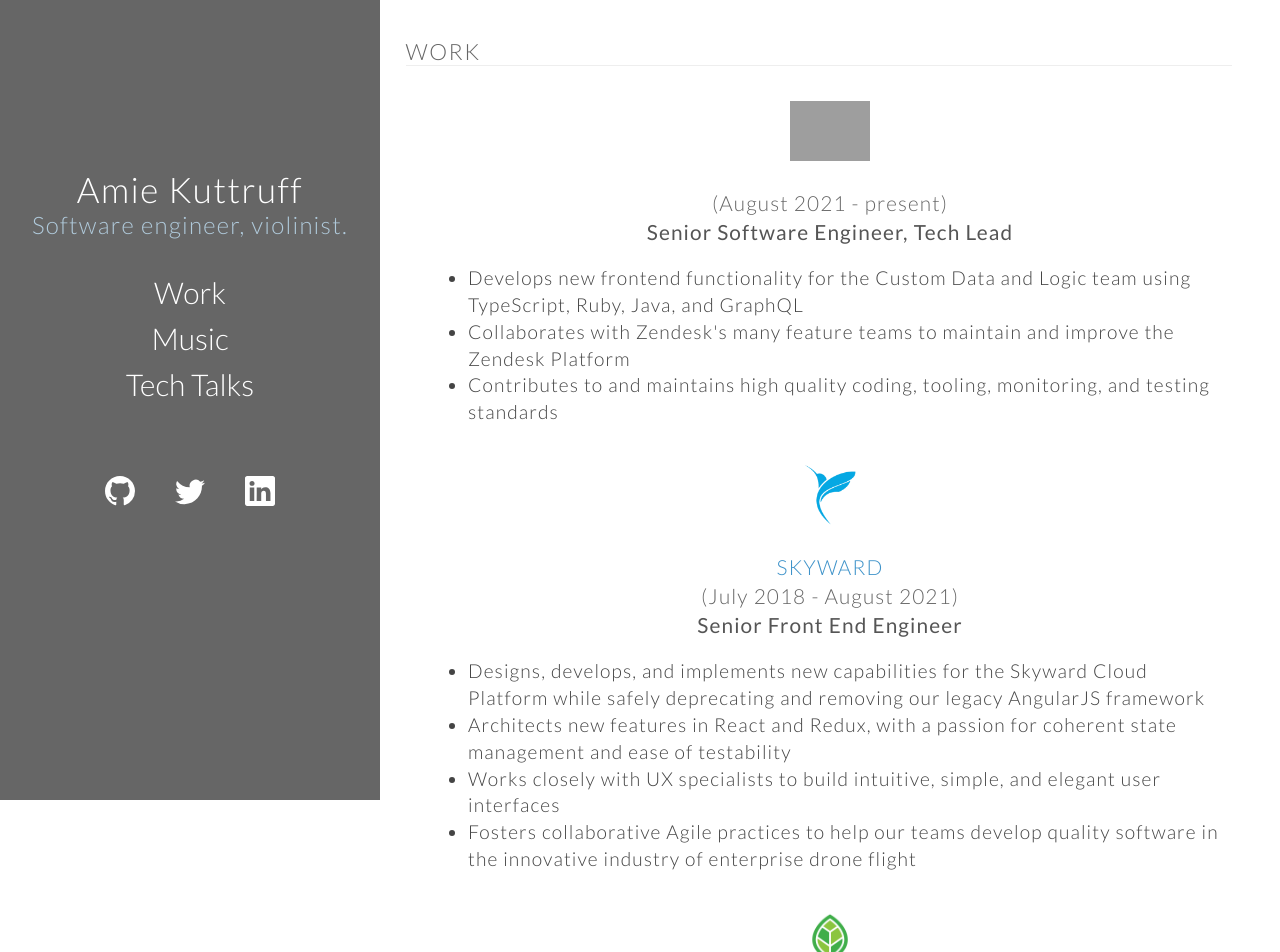
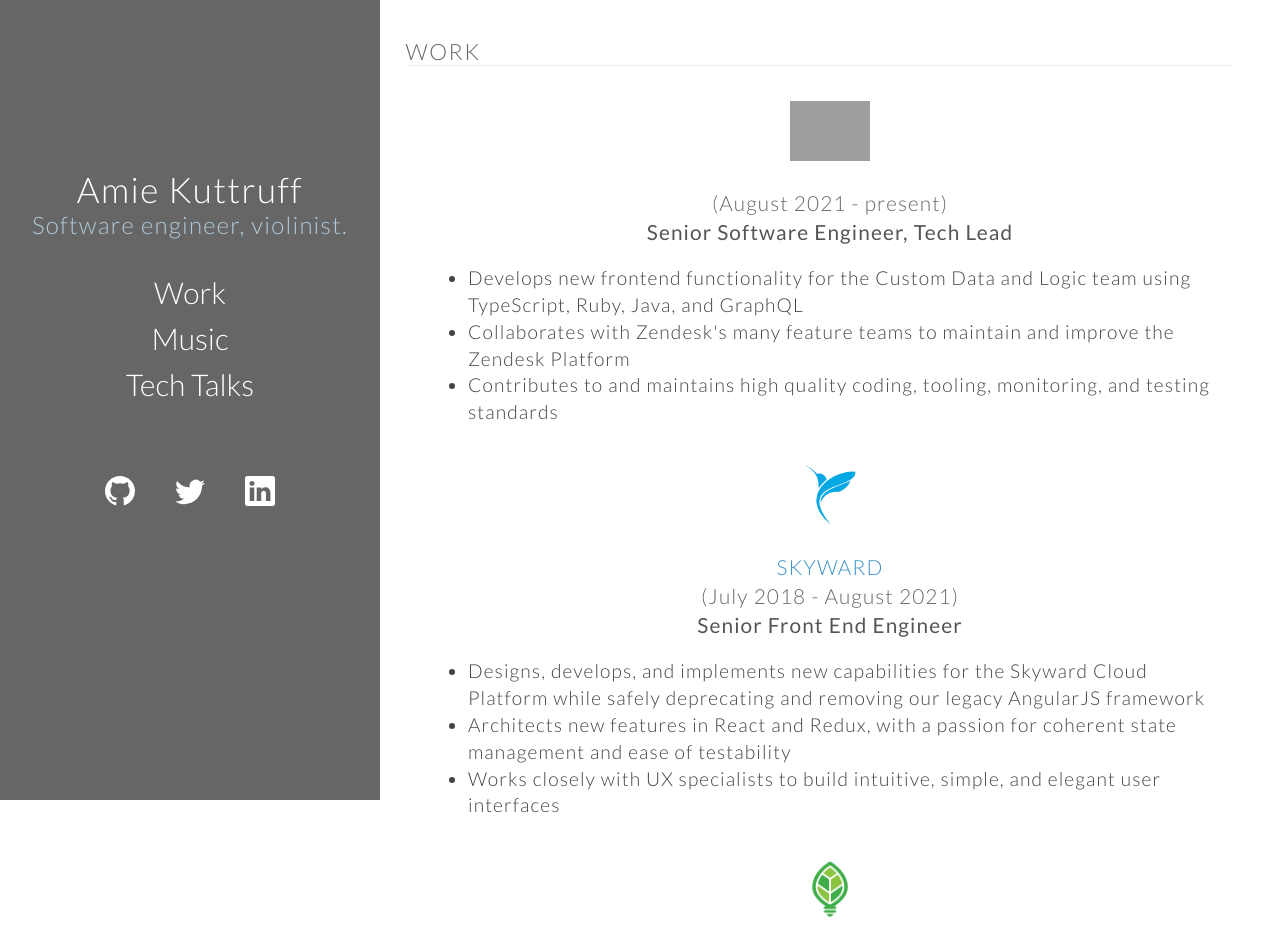
Before and after one commit to akuttruff/homepage, a React (Vite) app: page / in a window 1280 px wide. Shown: the top 952 px of the page. Built offline with nearby package versions, Linux system fonts and the light colour scheme; grey boxes are pictures that could not be loaded.

Commit message:
Remove redundant bullet point from work experience

```diff
--- a/src/data/index.tsx
+++ b/src/data/index.tsx
@@ -163,8 +163,7 @@ const workDetails: WorkDetailType[] = [
     descriptionItems: [
       'Designs, develops, and implements new capabilities for the Skyward Cloud Platform while safely deprecating and removing our legacy AngularJS framework',
       'Architects new features in React and Redux, with a passion for coherent state management and ease of testability',
-      'Works closely with UX specialists to build intuitive, simple, and elegant user interfaces',
-      'Fosters collaborative Agile practices to help our teams develop quality software in the innovative industry of enterprise drone flight',
+      'Works closely with UX specialists to build intuitive, simple, and elegant user interfaces'
     ],
   }, {
     img: renewLogo,
```
